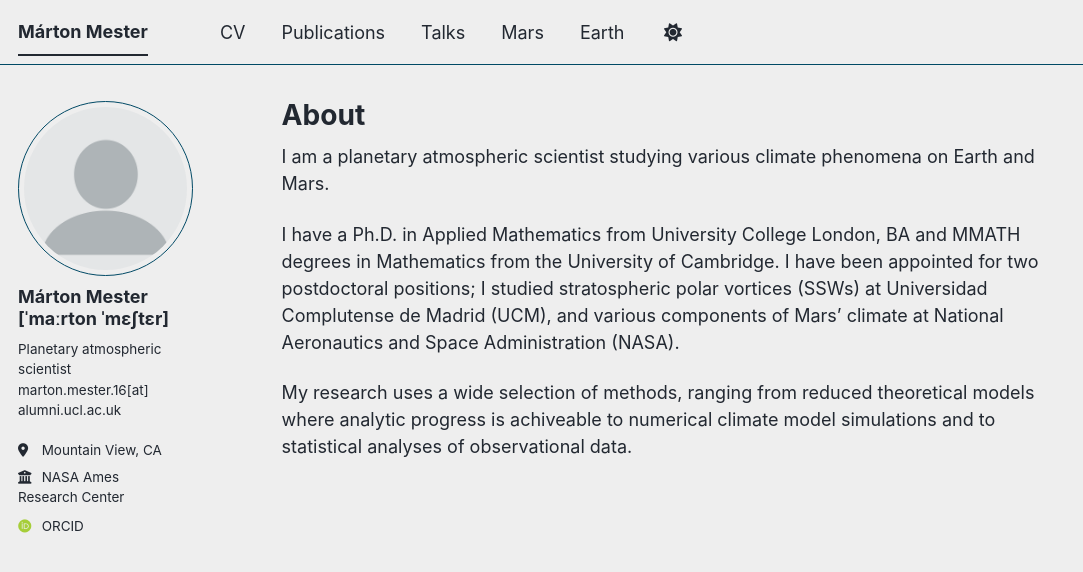
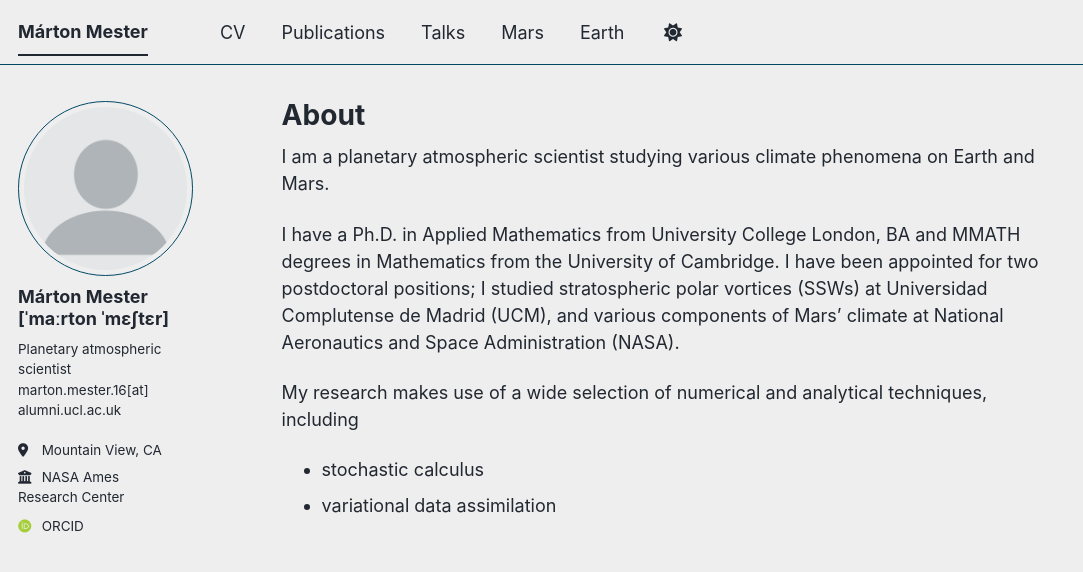
Before and after one commit to thengc6369/thengc6369.github.io, a Jekyll site: the page built from _pages/about.md, in a window 1280 px wide. Shown: the top 572 px of the page, without its empty margins (0-1083 px from the left). Built offline with Jekyll 4.4.1, drawn with Linux system fonts in a browser that asks for light colours; some web fonts are replaced; a script bundle is joined from its source files by our own code; library files that are not in the unit come from our copies.

Commit message:
Update about.md

```diff
--- a/_pages/about.md
+++ b/_pages/about.md
@@ -8,4 +8,6 @@ I am a planetary atmospheric scientist studying various climate phenomena on Ear
 
 I have a Ph.D. in Applied Mathematics from University College London, BA and MMATH degrees in Mathematics from the University of Cambridge. I have been appointed for two postdoctoral positions; I studied stratospheric polar vortices (SSWs) at Universidad Complutense de Madrid (UCM), and various components of Mars' climate at National Aeronautics and Space Administration (NASA).
 
-My research uses a wide selection of methods, ranging from reduced theoretical models where analytic progress is achiveable to numerical climate model simulations and to statistical analyses of observational data.
+My research makes use of a wide selection of numerical and analytical techniques, including <br>
+- stochastic calculus <br>
+- variational data assimilation <br>
```
